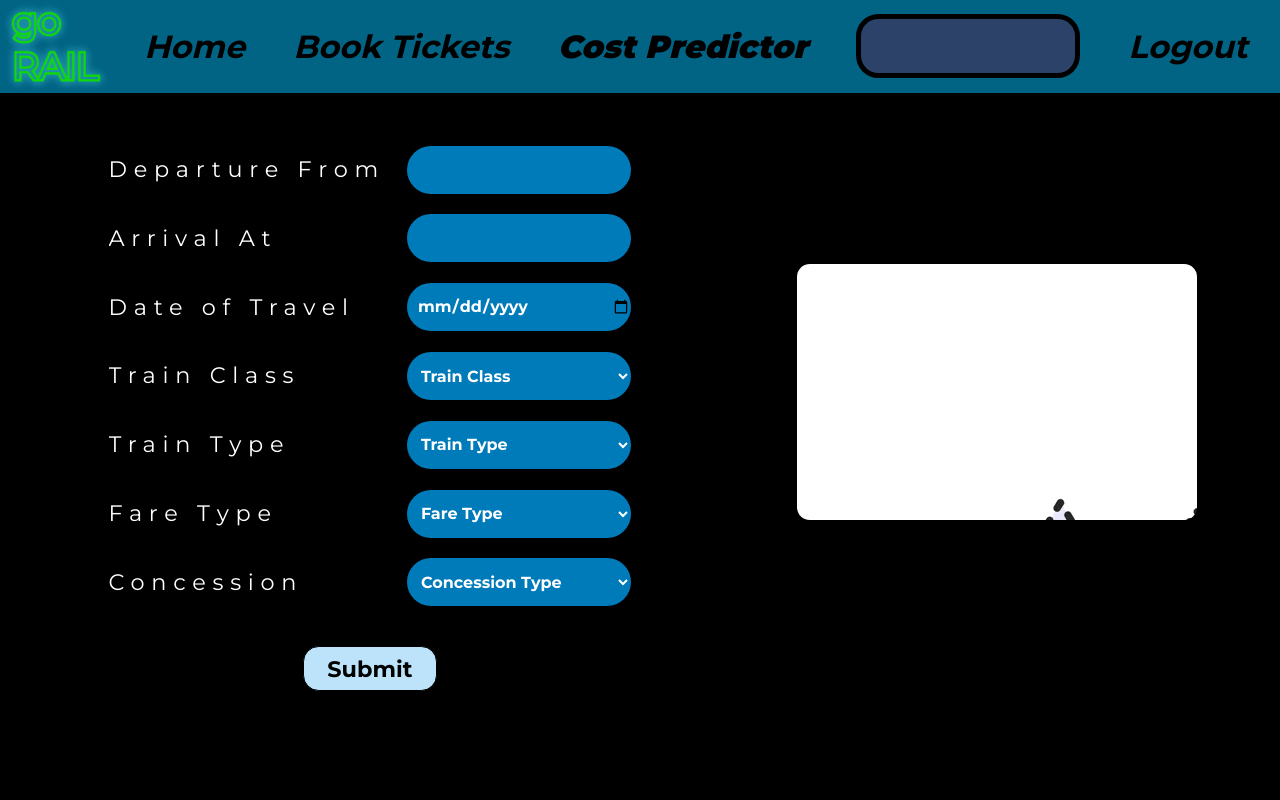
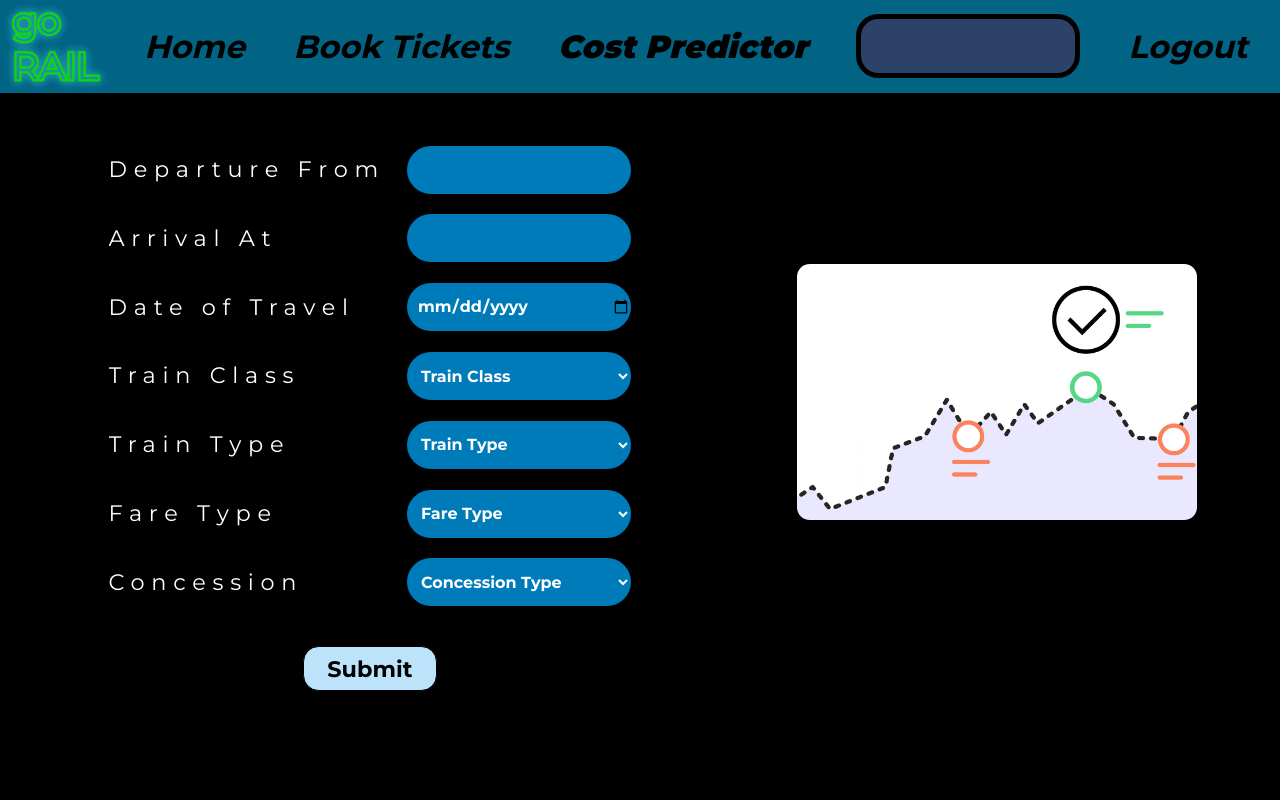
Before and after one commit to batman004/goRail, a Flask app: template templates/costPredictor3.html in a window 1280 px wide. Run offline with Flask 2, Linux system fonts and the light colour scheme; the template is opened without the code that fills it, so the values that code supplies are empty.

Commit message:
Fix background-image overflow

```diff
--- a/static/assets/css/costPredictor.css
+++ b/static/assets/css/costPredictor.css
@@ -1,6 +1,7 @@
 @import url("https://fonts.googleapis.com/css2?family=Montserrat:wght@900&display=swap");
 @import url("https://fonts.googleapis.com/css2?family=Montserrat:wght@700&display=swap");
 @import url("https://fonts.googleapis.com/css2?family=Montserrat:wght@400&display=swap");
+
 :root {
     --navBar-color: #016484;
     --submitBtn-color: #bce3fa;
@@ -133,13 +134,9 @@ input:focus {
     background-image: url("../img/costPredGif.gif");
     height: 16rem;
     width: 25rem;
+    background-size: cover;
     border-radius: 0.8em;
 }
-/* .image-container > img {
-    width: 60%;
-    height: 40%;
-    border-radius: 1em;
-} */
 
 .formContainer {
     display: flex;
```
